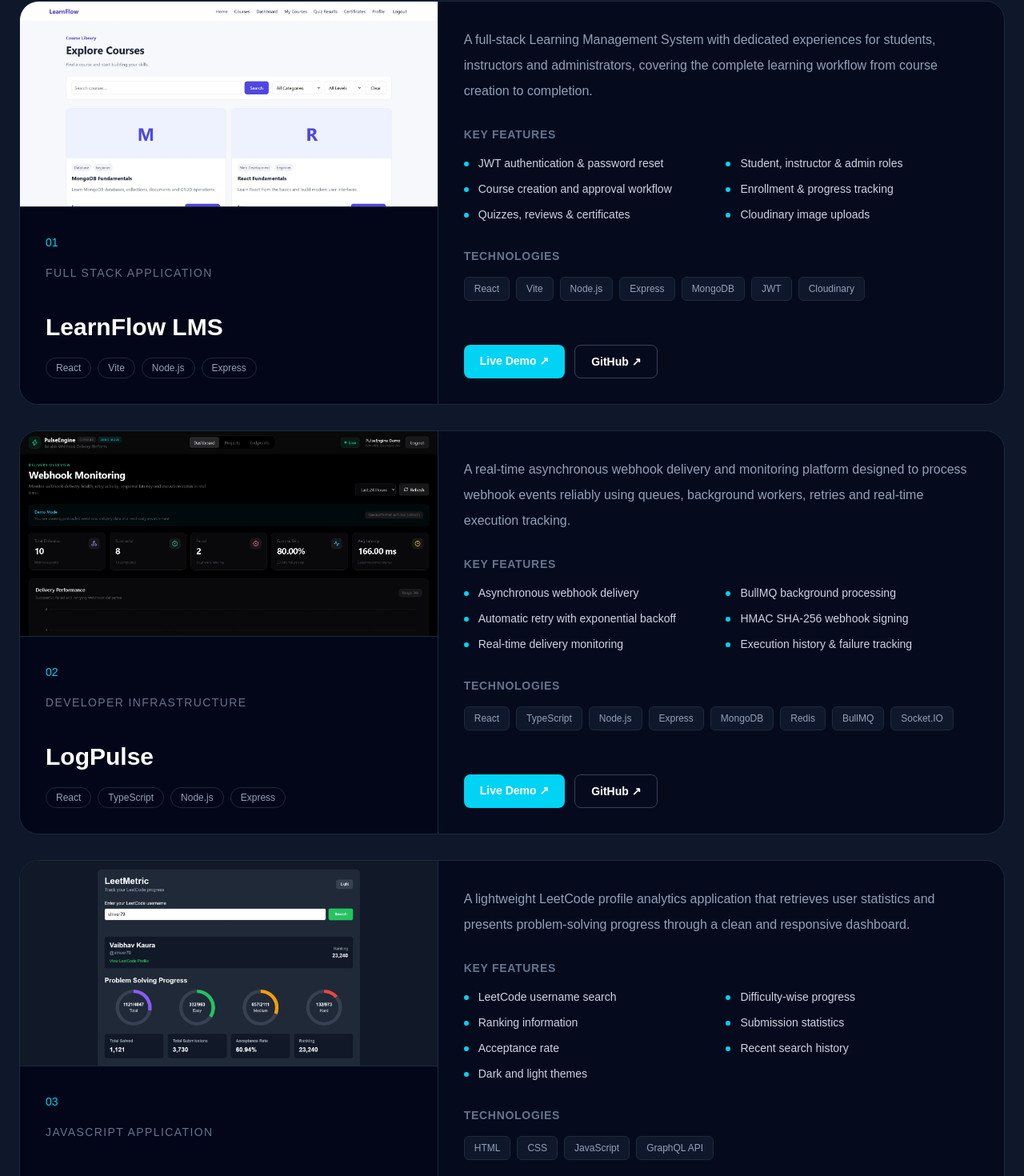
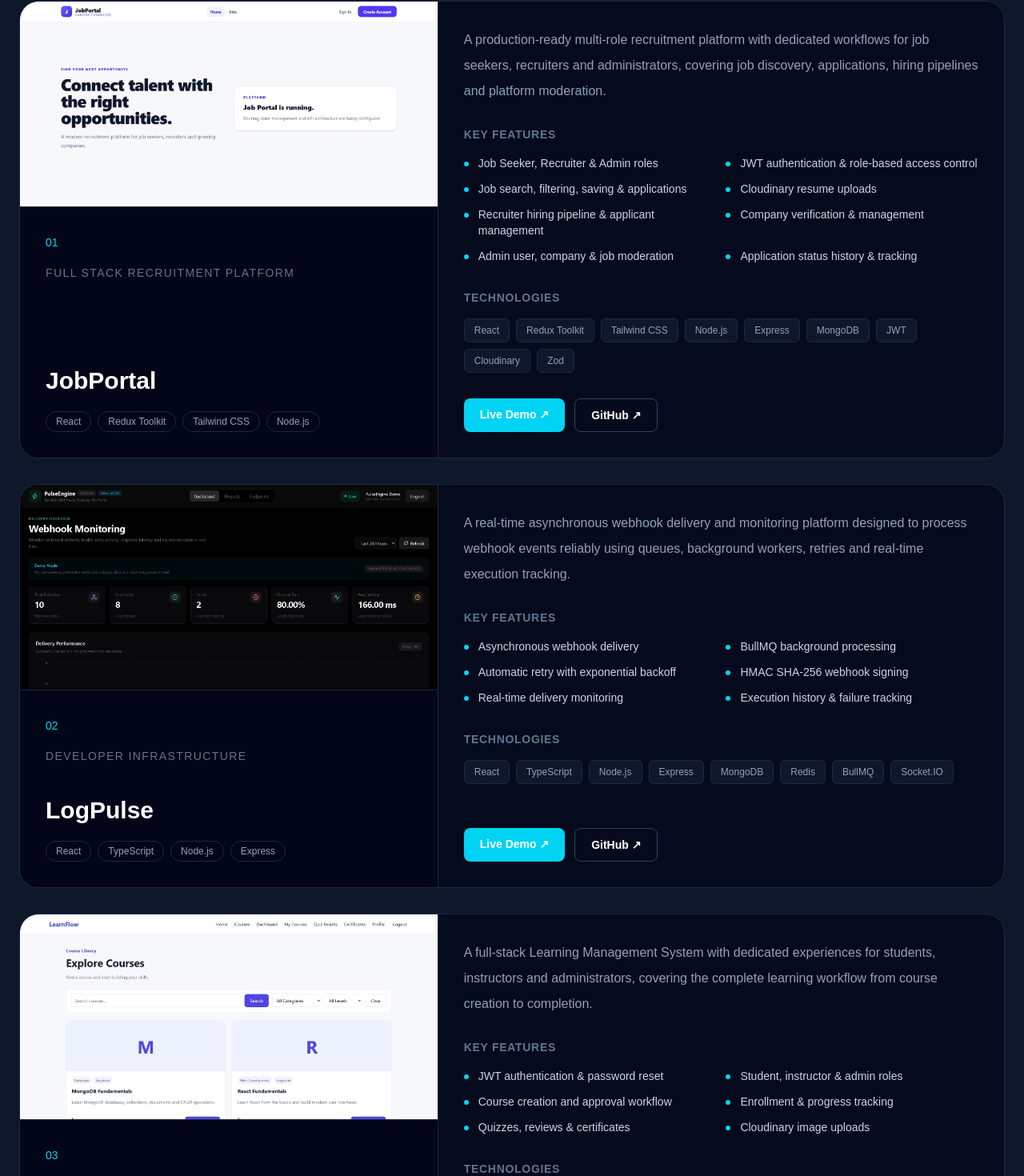
Before and after one commit to bhupender2412/bhupender-portfolio, a React (Vite) app: page / in a window 1280 px wide. Shown: the part 3341-4811 px from the top of the page at 80% size. Built offline with nearby package versions, Linux system fonts and the light colour scheme.

Commit message:
Add JobPortal to featured projects

```diff
--- a/src/data/projects.js
+++ b/src/data/projects.js
@@ -1,34 +1,38 @@
 export const projects = [
   {
     id: 1,
-    title: "LearnFlow LMS",
-    category: "Full Stack Application",
-    image: "/projects/learnflow.png",
+    title: "JobPortal",
+    category: "Full Stack Recruitment Platform",
+    image: "/projects/jobportal.png",
 
     description:
-      "A full-stack Learning Management System with dedicated experiences for students, instructors and administrators, covering the complete learning workflow from course creation to completion.",
+      "A production-ready multi-role recruitment platform with dedicated workflows for job seekers, recruiters and administrators, covering job discovery, applications, hiring pipelines and platform moderation.",
 
     features: [
-      "JWT authentication & password reset",
-      "Student, instructor & admin roles",
-      "Course creation and approval workflow",
-      "Enrollment & progress tracking",
-      "Quizzes, reviews & certificates",
-      "Cloudinary image uploads",
+      "Job Seeker, Recruiter & Admin roles",
+      "JWT authentication & role-based access control",
+      "Job search, filtering, saving & applications",
+      "Cloudinary resume uploads",
+      "Recruiter hiring pipeline & applicant management",
+      "Company verification & management",
+      "Admin user, company & job moderation",
+      "Application status history & tracking",
     ],
 
     technologies: [
       "React",
-      "Vite",
+      "Redux Toolkit",
+      "Tailwind CSS",
       "Node.js",
       "Express",
       "MongoDB",
       "JWT",
       "Cloudinary",
+      "Zod",
     ],
 
-    github: "https://github.com/bhupender2412/learnflow-lms",
-    demo: "https://learnflow-lms-xi.vercel.app/",
+    github: "https://github.com/bhupender2412/job-portal",
+    demo: "https://job-portal-topaz-two.vercel.app/",
 
     featured: true,
   },
@@ -70,35 +74,34 @@
 
   {
     id: 3,
-    title: "LeetMetric",
-    category: "JavaScript Application",
-    image: "/projects/leetmetric.png",
+    title: "LearnFlow LMS",
+    category: "Full Stack Application",
+    image: "/projects/learnflow.png",
 
     description:
-      "A lightweight LeetCode profile analytics application that retrieves user statistics and presents problem-solving progress through a clean and responsive dashboard.",
+      "A full-stack Learning Management System with dedicated experiences for students, instructors and administrators, covering the complete learning workflow from course creation to completion.",
 
     features: [
-      "LeetCode username search",
-      "Difficulty-wise progress",
-      "Ranking information",
-      "Submission statistics",
-      "Acceptance rate",
-      "Recent search history",
-      "Dark and light themes",
+      "JWT authentication & password reset",
+      "Student, instructor & admin roles",
+      "Course creation and approval workflow",
+      "Enrollment & progress tracking",
+      "Quizzes, reviews & certificates",
+      "Cloudinary image uploads",
     ],
 
     technologies: [
-      "HTML",
-      "CSS",
-      "JavaScript",
-      "GraphQL API",
+      "React",
+      "Vite",
+      "Node.js",
+      "Express",
+      "MongoDB",
+      "JWT",
+      "Cloudinary",
     ],
 
-    // Add the GitHub link after the complete source code
-    // has been pushed to the repository.
-    github: "",
-
-    demo: "https://leetmetric-three.vercel.app/",
+    github: "https://github.com/bhupender2412/learnflow-lms",
+    demo: "https://learnflow-lms-xi.vercel.app/",
 
     featured: true,
   },
@@ -139,36 +142,6 @@
 
   {
     id: 5,
-    title: "Job Portal",
-    category: "MERN Application",
-    image: "",
-
-    description:
-      "A recruitment platform connecting job seekers and recruiters through job listings, applications, authentication and role-based functionality.",
-
-    features: [
-      "Job seeker & recruiter accounts",
-      "Job posting",
-      "Job applications",
-      "Search and filtering",
-      "Authentication",
-    ],
-
-    technologies: [
-      "React",
-      "Node.js",
-      "Express",
-      "MongoDB",
-      "JWT",
-    ],
-
-    github: "",
-    demo: "",
-    featured: false,
-  },
-
-  {
-  id: 6,
     title: "BookHaven",
     category: "Full Stack Bookstore",
     image: "/projects/bookhaven.png",
@@ -199,4 +172,37 @@
 
     featured: true,
   },
+
+  {
+    id: 6,
+    title: "LeetMetric",
+    category: "JavaScript Application",
+    image: "/projects/leetmetric.png",
+
+    description:
+      "A lightweight LeetCode profile analytics application that retrieves user statistics and presents problem-solving progress through a clean and responsive dashboard.",
+
+    features: [
+      "LeetCode username search",
+      "Difficulty-wise progress",
+      "Ranking information",
+      "Submission statistics",
+      "Acceptance rate",
+      "Recent search history",
+      "Dark and light themes",
+    ],
+
+    technologies: [
+      "HTML",
+      "CSS",
+      "JavaScript",
+      "GraphQL API",
+      "Vercel Serverless Functions",
+    ],
+
+    github: "https://github.com/bhupender2412/leetmetric",
+    demo: "https://leetmetric-three.vercel.app/",
+
+    featured: true,
+  },
 ];
```
Also changed, not shown: public/projects/jobportal.png (added). Lines whose indentation alone changed are shown as unchanged.
